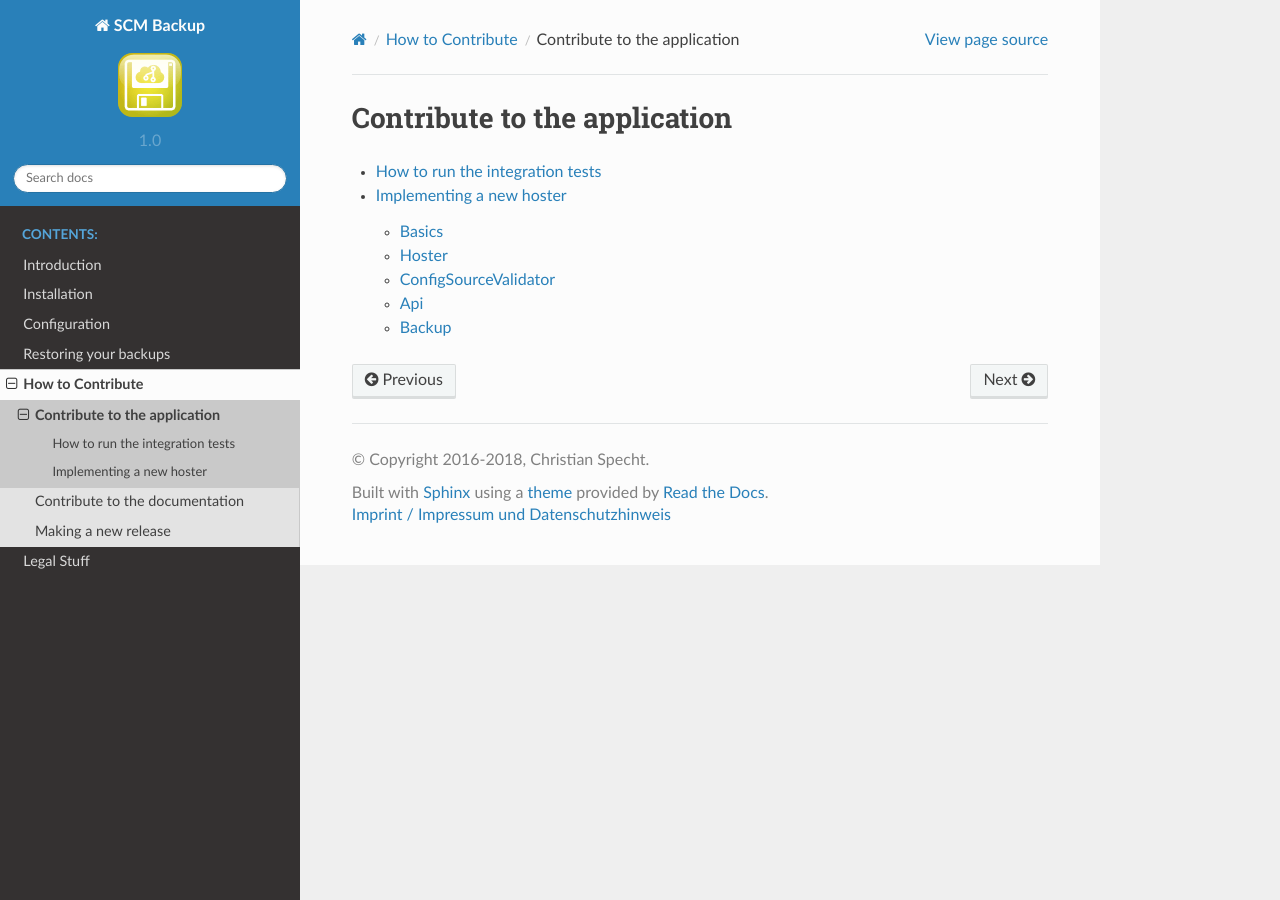
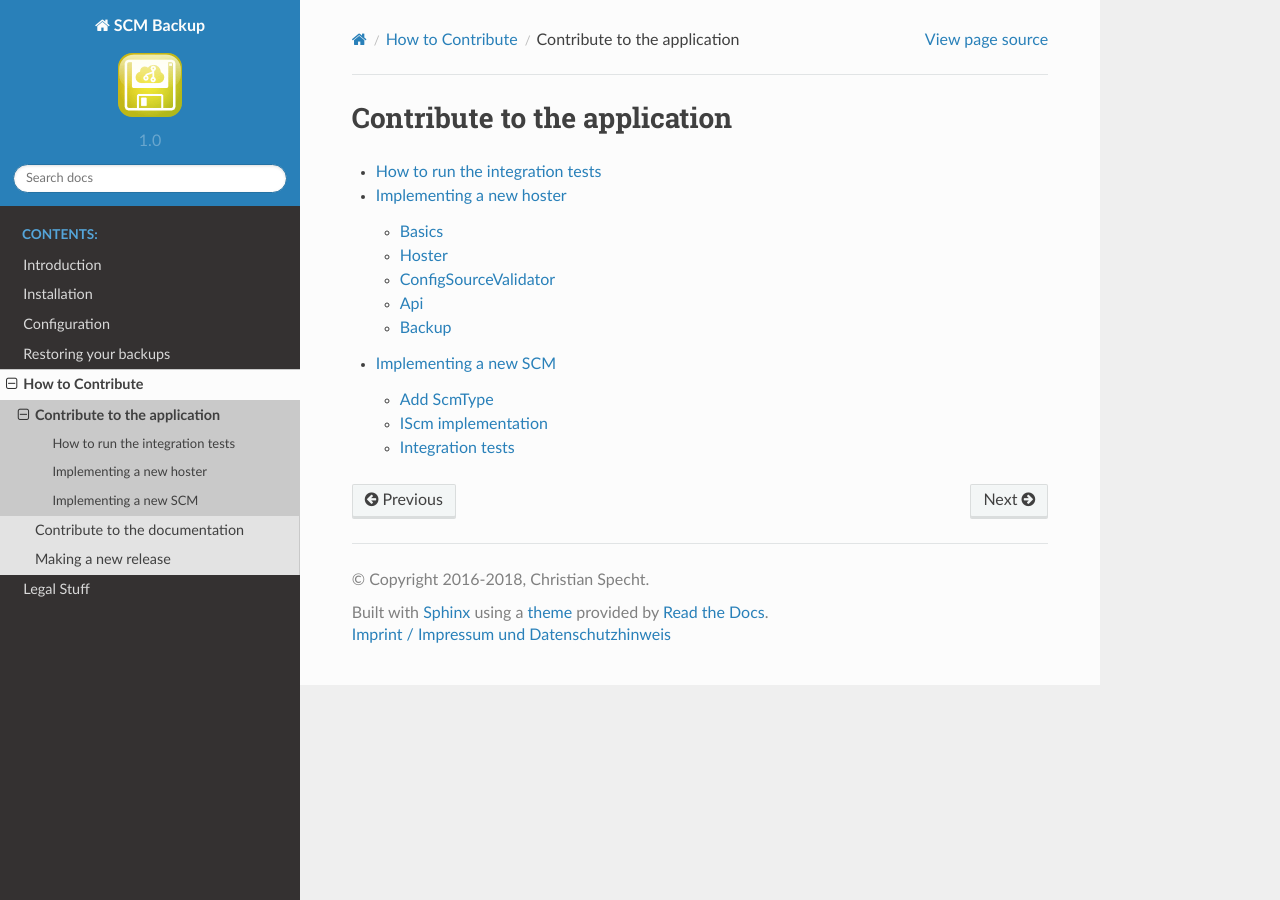
Before and after one commit to christianspecht/scm-backup-docs, a Sphinx documentation site: the page built from source/contribute-app.rst, in a window 1280 px wide. Built offline with Sphinx 7.4.7 and the Read the Docs theme 2.0.0, drawn with Linux system fonts in a browser that asks for light colours; part of the change alters nothing that is shown.

Commit message:
Implementing a new SCM

```diff
--- /dev/null
+++ b/source/contribute-app-scm.rst
@@ -0,0 +1,57 @@
+Implementing a new SCM
+======================
+
+.. note::
+
+    To see example code, take a look at the existing SCM implementations and their tests:
+
+    - `GitScm <https://github.com/christianspecht/scm-backup/blob/master/src/ScmBackup/Scm/GitScm.cs>`_ / `GitScmTests <https://github.com/christianspecht/scm-backup/blob/master/src/ScmBackup.Tests.Integration/Scm/GitScmTests.cs>`_
+    - `MercurialScm <https://github.com/christianspecht/scm-backup/blob/master/src/ScmBackup/Scm/MercurialScm.cs>`_ / `MercurialScmTests <https://github.com/christianspecht/scm-backup/blob/master/src/ScmBackup.Tests.Integration/Scm/MercurialScmTests.cs>`_
+
+
+Add ScmType
+-----------
+
+Add the new SCM to the `ScmType <https://github.com/christianspecht/scm-backup/blob/master/src/ScmBackup/ScmType.cs>`_ enum.
+
+
+IScm implementation
+-------------------
+
+In the ``ScmBackup`` project, create a new class in the `"Scm" folder <https://github.com/christianspecht/scm-backup/tree/master/src/ScmBackup/Scm>`_. Name it like the SCM you are implementing, e.g. ``GitScm``
+
+The class must implement the interface `IScm <https://github.com/christianspecht/scm-backup/blob/master/src/ScmBackup/Scm/IScm.cs>`_.
+
+When the respective SCM has a command-line tool *(like most current SCMs do)*, the easiest way to implement the class is by inheriting from the abstract `CommandLineScm <https://github.com/christianspecht/scm-backup/blob/master/src/ScmBackup/Scm/CommandLineScm.cs>`_ class.
+
+(``CommandLineScm`` handles the plumbing to actually execute the command line tool, including looking for the executable at :ref:`the path specified in the config <config-scms>`)
+
+
+ScmAttribute
+++++++++++++
+
+All SCM implementations need to have an attribute, so SCM Backup is able to properly recognize them.
+
+Apply the `ScmAttribute <https://github.com/christianspecht/scm-backup/blob/master/src/ScmBackup/Scm/ScmAttribute.cs>`_ to the class and set the ``Type`` parameter to the ``ScmType`` you added in the first step.
+
+Example for Git::
+
+    namespace ScmBackup.Scm
+    {
+        [Scm(Type = ScmType.Git)]
+        internal class GitScm : CommandLineScm, IScm
+        {
+
+        }
+    }
+
+Integration tests
+-----------------
+
+In the ``ScmBackup.Tests.Integration`` project, create a new test class in the `Scm <https://github.com/christianspecht/scm-backup/tree/master/src/ScmBackup.Tests.Integration/Scm>`_ folder which inherits from ``IScmTests``. Name it accordingly, e.g. ``GitScmTests``.
+
+``IScmTests`` contains all the tests and a few abstract properties for repo URLs, commit IDs etc.
+
+The child classes just need to set these, so the same tests are executed for all ``IScm`` implementations.
+
+Please see also :doc:`contribute-app-tests`.
--- a/source/contribute-app.rst
+++ b/source/contribute-app.rst
@@ -6,3 +6,4 @@ Contribute to the application
 
    contribute-app-tests
    contribute-app-hoster
+   contribute-app-scm
```
